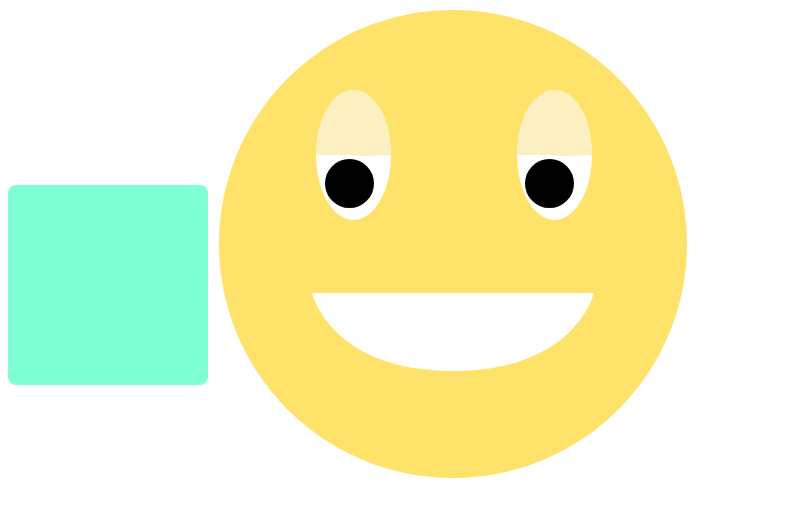
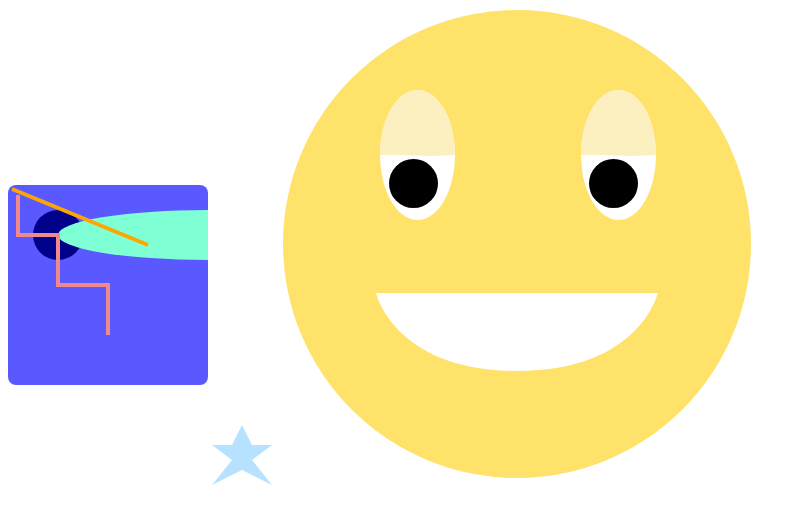
Before and after one commit to ProfJoanna/mtm6201-week7-040, a plain HTML site: page index.html in a window 1280 px wide. Shown: the part 79-602 px from the top of the page, without its empty margins (0-806 px from the left). Drawn offline with Linux system fonts and the light colour scheme.

Commit message:
adds all basic shape examples

```diff
--- a/css/main.css
+++ b/css/main.css
@@ -0,0 +1,3 @@
+.dice rect {
+    fill: rgb(89, 89, 255);
+}
--- a/index.html
+++ b/index.html
@@ -12,8 +12,27 @@
 
     <!-- Method 2: Writing SVG Code inside HTML -->
     <svg class="dice" width="200" height="300" viewBox="0 0 200 300">
-      <rect x="0" y="0" width="200" height="200" fill="aquamarine" rx="8" ry="8"/>
+        <rect x="0" y="0" width="200" height="200" fill="aquamarine" rx="8" ry="8"/>
+        <circle cx="50" cy="50" r="25" fill="darkblue"/>
+        <ellipse cx="200" cy="50" rx="150" ry="25" fill="aquamarine"/>
+        <line x1="4" y1="4"
+          x2="140" y2="60"
+          stroke="orange"
+          stroke-width="4"/>
+        <polyline
+            points="10,10 10,50 50,50, 50,100 100,100 100,150"
+            stroke="#ef898b"
+            stroke-width="4"
+            fill="none">
     </svg>
+
+    <svg width="60" height="60" viewBox="0 0 60 60">
+        <polygon
+            points="0,20 20,20 30,0 40,20 60,20 40,35 60,60 30,45 0,60 20,35" fill="#b6e2ff"/>
+
+    </svg>
+
+
 
     <!-- Method 1 for Displaying SVG in an HTML file -->
     <!-- Inserting the .svg file into a <img> tag -->
```
